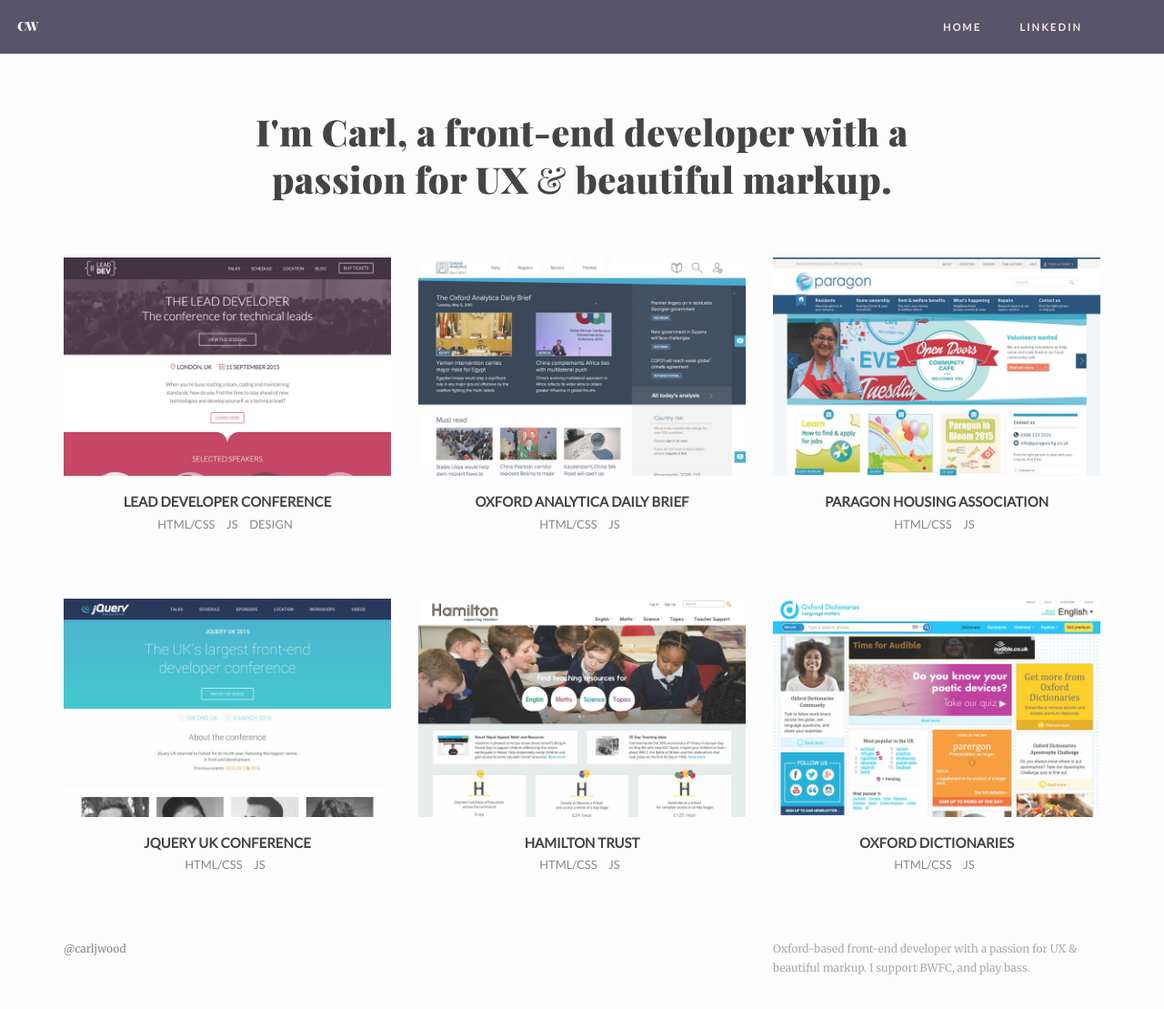
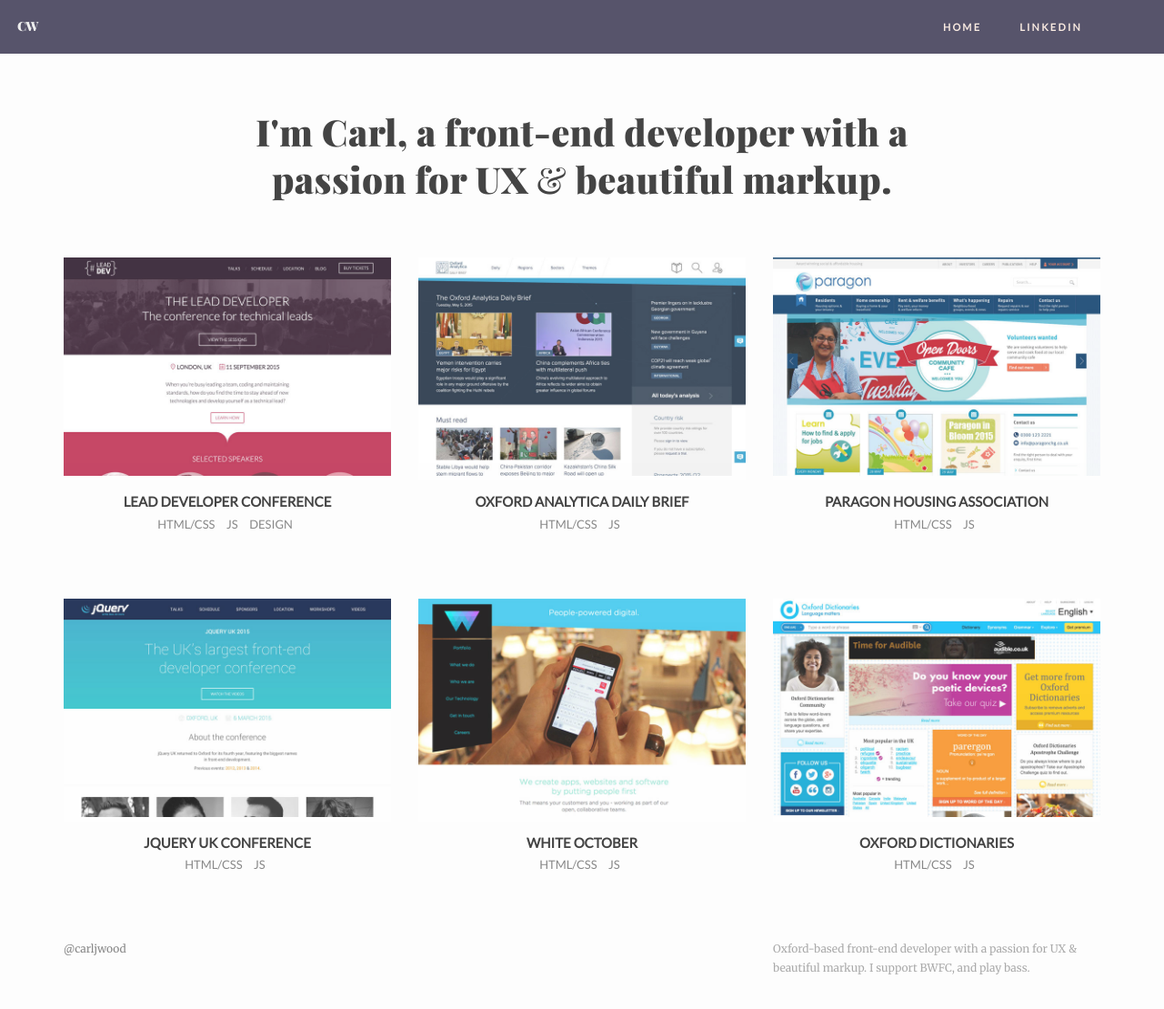
Before and after one commit to carlwood/carlwood.github.io, a Jekyll site: the page built from index.html, in a window 1280 px wide. Shown: the whole page at 91% size. Built offline with Jekyll 4.4.1, drawn with Linux system fonts in a browser that asks for light colours; Markdown is read by kramdown in place of the engine named in the settings.

Commit message:
Add WO site

```diff
--- a/index.html
+++ b/index.html
@@ -84,9 +84,9 @@
         </div>
         <div class="col-sm-4">
           <div class="post--home">
-            <a class="post__link" href="http://hamilton-trust.org.uk">
-              <img src="/assets/img/hamilton.jpg" alt="Hamilton Trust">
-              <h2 class="work-title">Hamilton Trust</h2>
+            <a class="post__link" href="http://whiteoctober.co.uk">
+              <img src="/assets/img/wo.jpg" alt="White October">
+              <h2 class="work-title">White October</h2>
               <ul class="work-skills list-inline list-unstyled">
                 <li>
                   HTML/CSS
```
Also changed, not shown: assets/img/wo.jpg (added).
